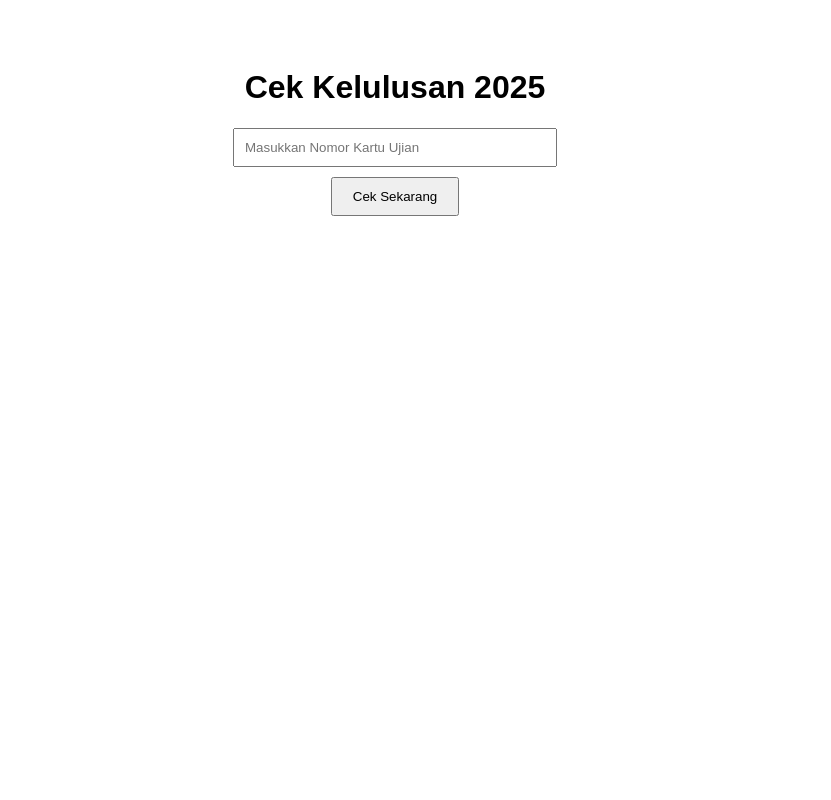
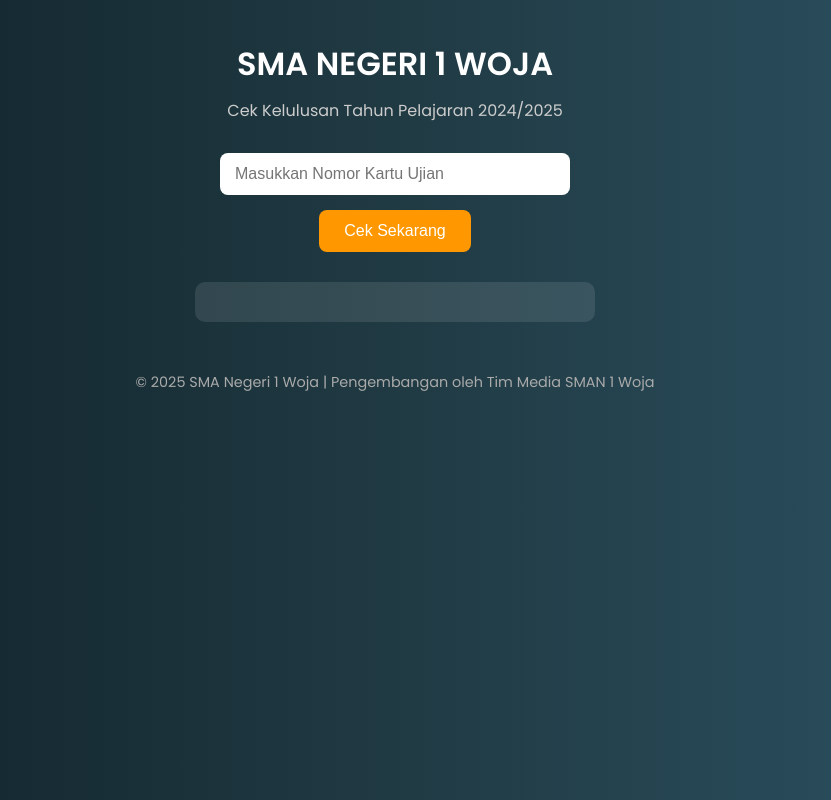
Before and after one commit to mrrr1-smabid/cek-kelulusan-sman1woja, a plain HTML site: page index.html in a window 1280 px wide. Shown: the whole page, without its empty margins (245-1076 px from the left). Drawn offline with Linux system fonts and the light colour scheme.

Commit message:
index.html

```diff
--- a/index.html
+++ b/index.html
@@ -1,25 +1,127 @@
 <!DOCTYPE html>
-<html>
+<html lang="id">
 <head>
-  <title>Cek Kelulusan</title>
+  <meta charset="UTF-8" />
+  <meta name="viewport" content="width=device-width, initial-scale=1.0"/>
+  <title>Cek Kelulusan - SMA Negeri 1 Woja</title>
+  <link href="https://fonts.googleapis.com/css2?family=Poppins:wght@400;600&display=swap" rel="stylesheet">
   <style>
-    body { font-family: sans-serif; text-align: center; padding: 40px; }
-    input { padding: 10px; width: 300px; }
-    button { padding: 10px 20px; margin-top: 10px; }
-    #hasil { margin-top: 20px; font-size: 18px; }
+    * {
+      box-sizing: border-box;
+      margin: 0;
+      padding: 0;
+    }
+
+    body {
+      font-family: 'Poppins', sans-serif;
+      background: linear-gradient(to right, #0f2027, #203a43, #2c5364);
+      color: #fff;
+      display: flex;
+      flex-direction: column;
+      align-items: center;
+      justify-content: flex-start;
+      min-height: 100vh;
+      padding: 40px 20px;
+    }
+
+    h1 {
+      font-size: 2rem;
+      margin-bottom: 10px;
+    }
+
+    h2 {
+      font-weight: 400;
+      font-size: 1rem;
+      color: #ccc;
+      margin-bottom: 30px;
+    }
+
+    input[type="text"] {
+      padding: 12px 15px;
+      width: 100%;
+      max-width: 350px;
+      border: none;
+      border-radius: 8px;
+      outline: none;
+      font-size: 1rem;
+      margin-bottom: 15px;
+    }
+
+    button {
+      padding: 12px 25px;
+      border: none;
+      border-radius: 8px;
+      background-color: #ff9800;
+      color: white;
+      font-size: 1rem;
+      cursor: pointer;
+      transition: background-color 0.3s ease;
+    }
+
+    button:hover {
+      background-color: #e68900;
+    }
+
+    #hasil {
+      margin-top: 30px;
+      background-color: rgba(255, 255, 255, 0.1);
+      padding: 20px;
+      border-radius: 10px;
+      width: 100%;
+      max-width: 400px;
+      text-align: left;
+      animation: fadeIn 0.5s ease-in-out;
+    }
+
+    #hasil b {
+      display: block;
+      font-size: 1.1rem;
+      margin-bottom: 8px;
+    }
+
+    #hasil strong.lulus {
+      color: #4caf50;
+    }
+
+    #hasil strong.tidak-lulus {
+      color: #f44336;
+    }
+
+    @keyframes fadeIn {
+      from { opacity: 0; transform: translateY(10px); }
+      to { opacity: 1; transform: translateY(0); }
+    }
+
+    footer {
+      margin-top: 50px;
+      font-size: 0.9rem;
+      color: #aaa;
+    }
+
+    @media (max-width: 480px) {
+      h1 {
+        font-size: 1.5rem;
+      }
+    }
   </style>
 </head>
 <body>
-  <h1>Cek Kelulusan 2025</h1>
+
+  <h1>SMA NEGERI 1 WOJA</h1>
+  <h2>Cek Kelulusan Tahun Pelajaran 2024/2025</h2>
+
   <input type="text" id="nomor" placeholder="Masukkan Nomor Kartu Ujian">
-  <br>
   <button onclick="cekKelulusan()">Cek Sekarang</button>
+
   <div id="hasil"></div>
+
+  <footer>
+    &copy; 2025 SMA Negeri 1 Woja | Pengembangan oleh Tim Media SMAN 1 Woja
+  </footer>
 
   <script>
     let data = {};
 
-    // Ambil data dari file CSV yang di-host langsung
     fetch('data.csv')
       .then(response => response.text())
       .then(text => {
@@ -35,9 +137,13 @@
       const nomor = document.getElementById('nomor').value.trim();
       const hasil = document.getElementById('hasil');
       if (data[nomor]) {
-        hasil.innerHTML = `<b>${data[nomor].nama}</b><br>Status: <strong>${data[nomor].status}</strong>`;
+        const statusClass = data[nomor].status.toLowerCase().includes("lulus") ? "lulus" : "tidak-lulus";
+        hasil.innerHTML = `
+          <b>${data[nomor].nama}</b><br>
+          Status: <strong class="${statusClass}">${data[nomor].status}</strong>
+        `;
       } else {
-        hasil.innerHTML = `Nomor kartu ujian tidak ditemukan.`;
+        hasil.innerHTML = `<strong>Nomor kartu ujian tidak ditemukan.</strong>`;
       }
     }
   </script>
```
